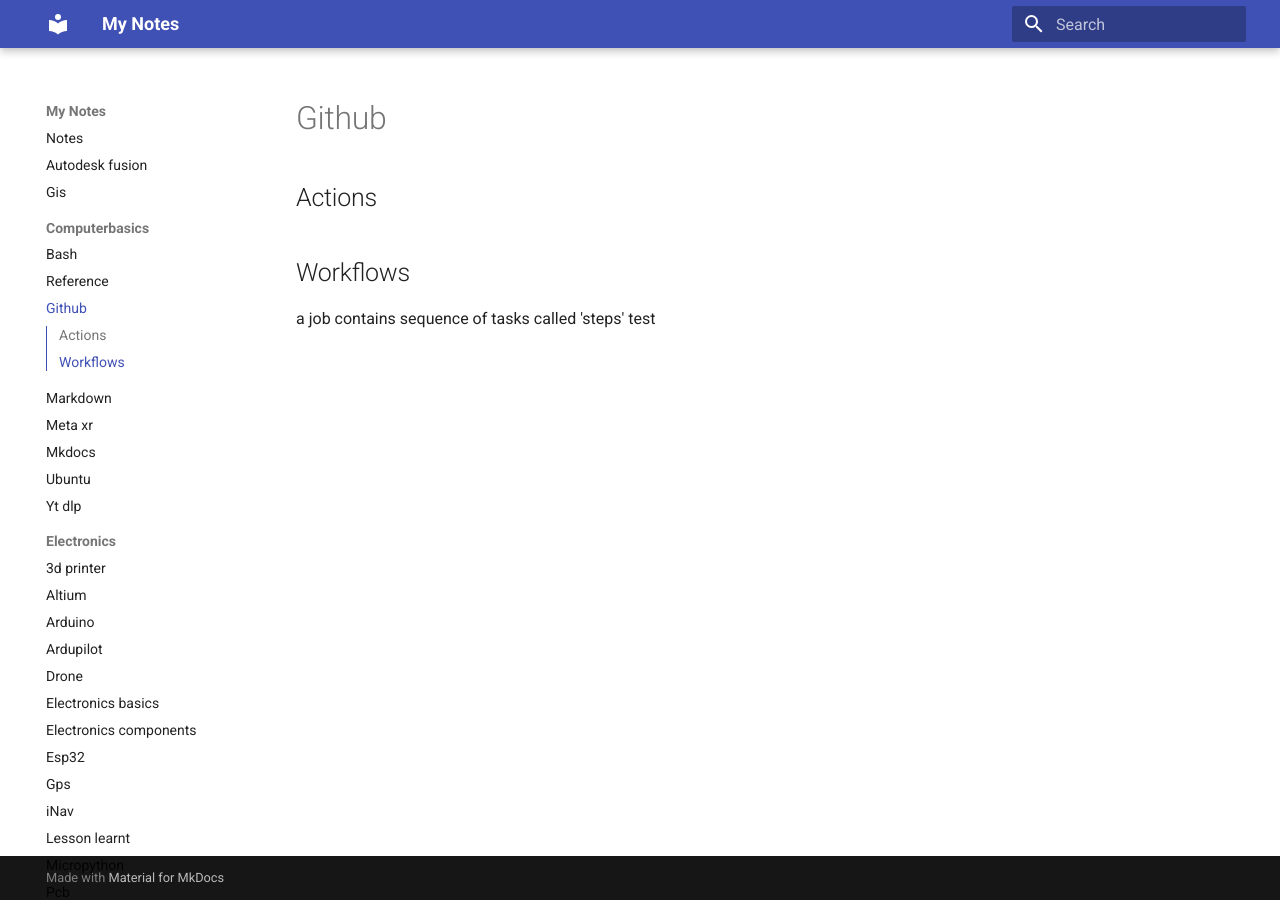
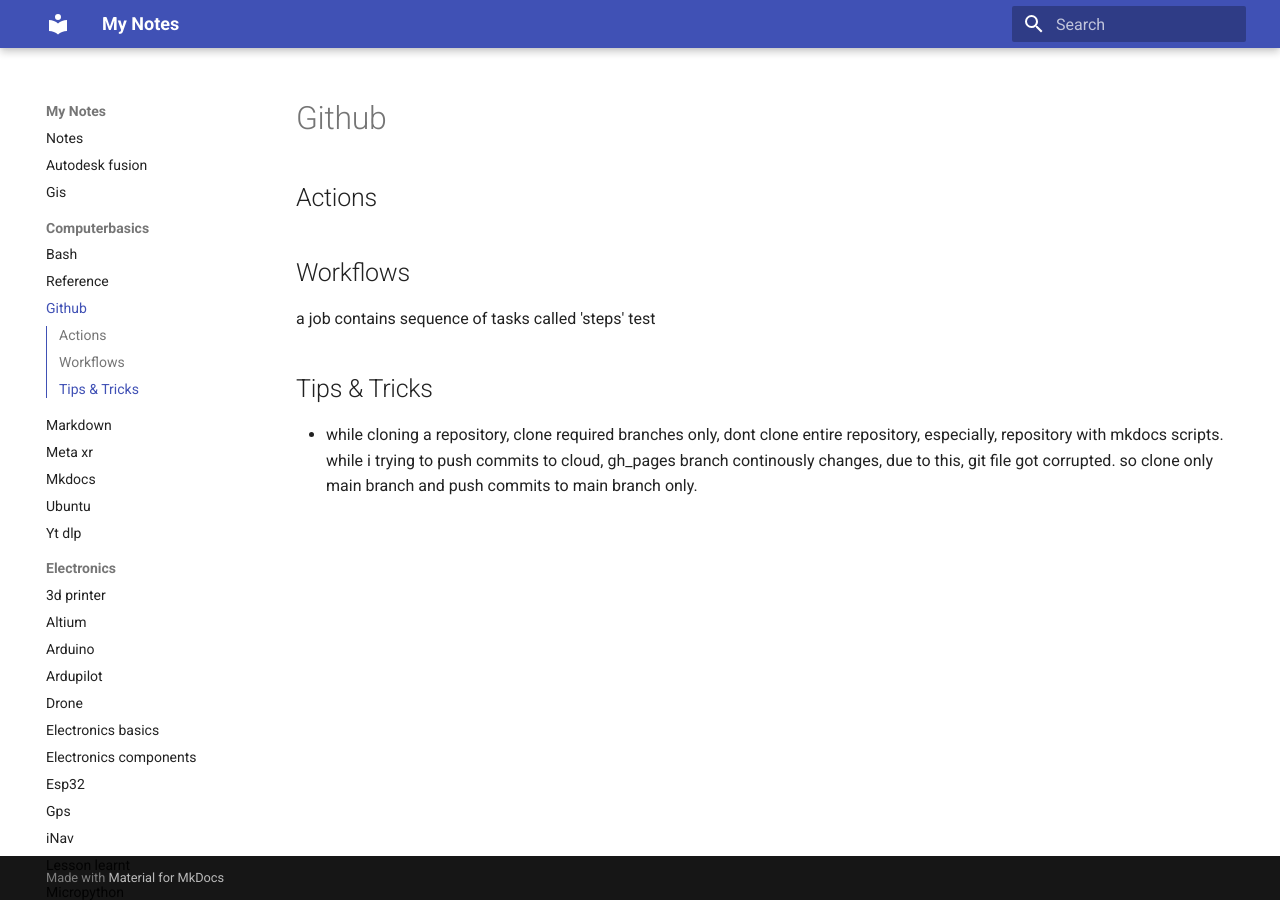
Before and after one commit to fedcba499/notes, an MkDocs documentation site: the page built from docs/computerbasics/github.md, in a window 1280 px wide. Built offline with MkDocs 1.6.1 and Material for MkDocs 9.7.7, drawn with Linux system fonts in a browser that asks for light colours.

Commit message:
added cloning precaution

```diff
--- a/docs/computerbasics/github.md
+++ b/docs/computerbasics/github.md
@@ -2,3 +2,6 @@
 ## Workflows
 a job contains sequence of tasks called 'steps'
 test
+
+## Tips & Tricks
+- while cloning a repository, clone required branches only, dont clone entire repository, especially, repository with mkdocs scripts. while i trying to push commits to cloud, gh_pages branch continously changes, due to this, git file got corrupted. so clone only main branch and push commits to main branch only.
```
